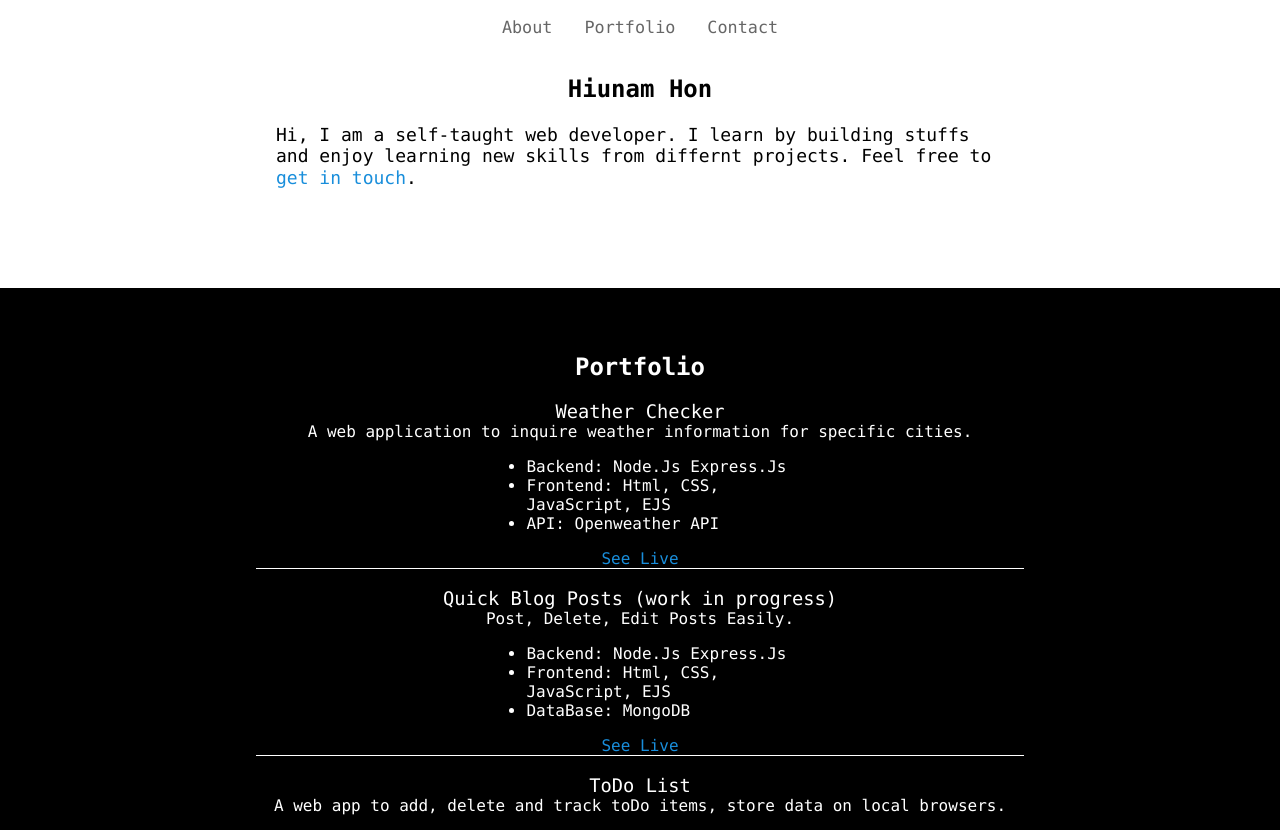
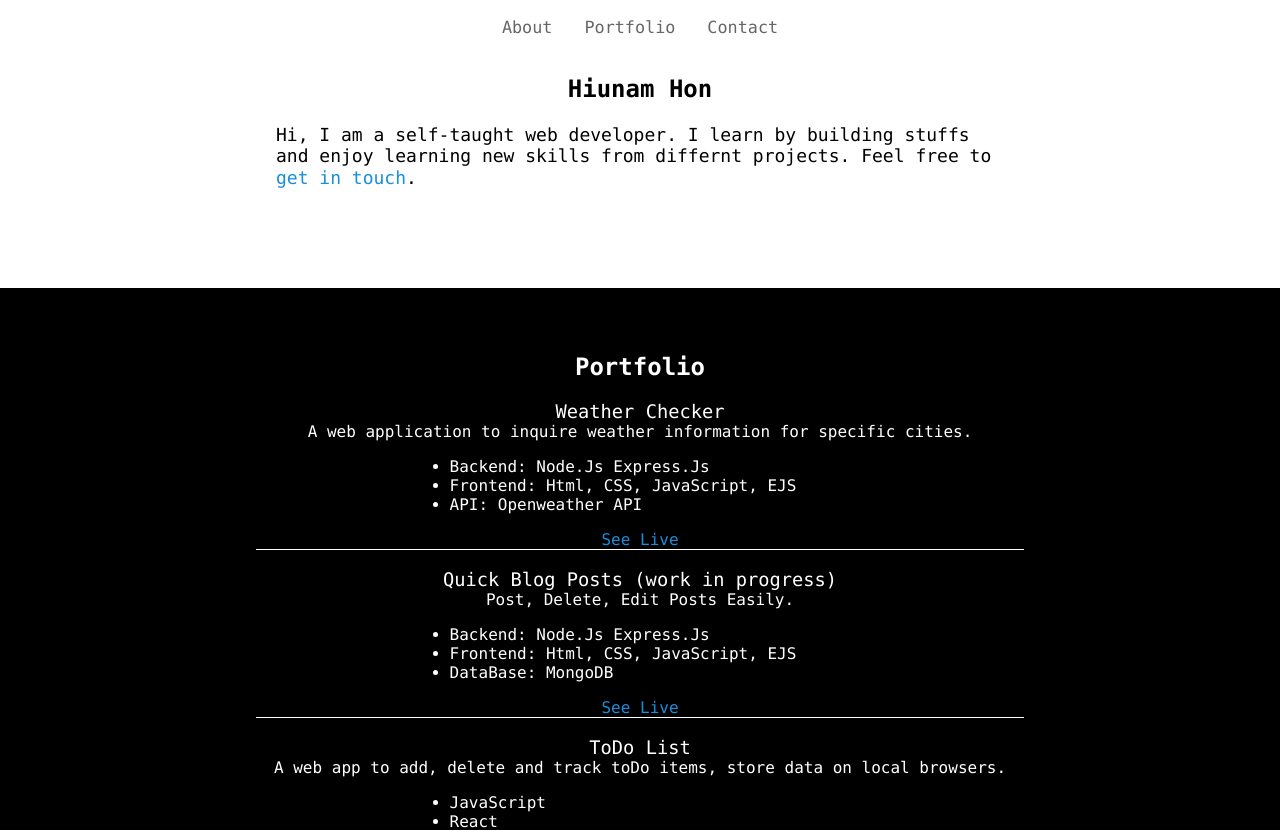
Before and after one commit to hnhon/portfolio_hn, a React (Create React App) app: page / in a window 1280 px wide. Shown: the top 830 px of the page. Built offline with nearby package versions, Linux system fonts and the light colour scheme.

Commit message:
ul styling

```diff
--- a/src/index.css
+++ b/src/index.css
@@ -107,6 +107,10 @@ button {
     text-decoration: none;
 }
 
+#portfolio :last-child {
+    border: none;
+}
+
 .single-portfolio h3 {
     margin-bottom: 0;
     font-weight: normal;
@@ -117,8 +121,7 @@ button {
 }
 
 .single-portfolio ul {
-    margin-left: 30%;
-    margin-right: 25%;
+    margin-left: 20%;
 }
 
 .single-portfolio li {
@@ -146,15 +149,3 @@ button {
 #footer {
     text-align: center;
 }
-
-/*/big screen/*/
-@media only screen and (min-device-width: 600px) {
-
-}
-
-@media only screen and (max-device-width: 500px) {
-    ul {
-        list-style-type: square;
-        list-style-position: inside;
-    }
-}
```
